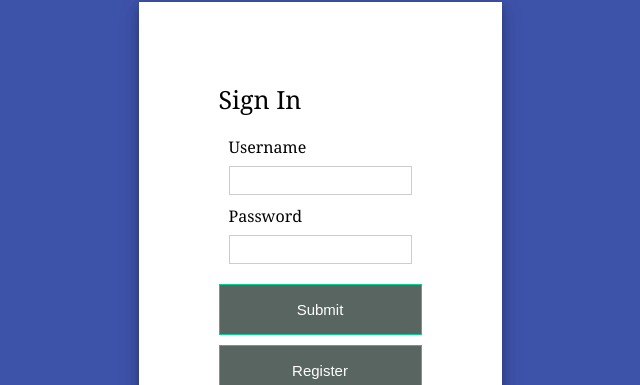
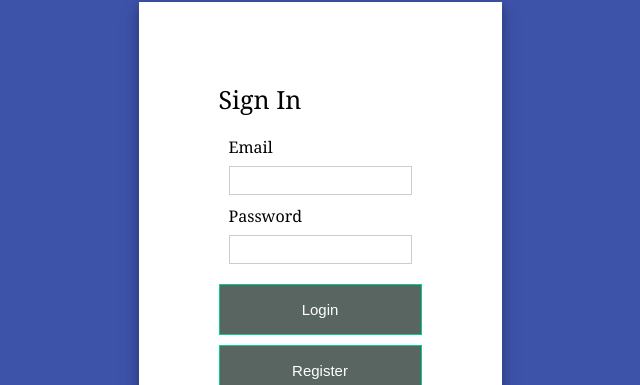
Before and after one commit to matheuscmg/Dama-Project, a React (Create React App) app: page / in a window 1280 px wide. Shown: the part 161-546 px from the top of the page, without its empty margins (320-960 px from the left). Built offline with nearby package versions, Linux system fonts and the light colour scheme.

Commit message:
Mores changes in App.js

```diff
--- a/src/App.js
+++ b/src/App.js
@@ -11,51 +11,54 @@ function App() {
   // User Login info
   const database = [
     {
-      username: "user1",
-      password: "pass1"
+      email: "joao@email.com",
+      password: "joao"
     },
     {
-      username: "user2",
-      password: "pass2"
+      email: "cesar@email.com",
+      password: "cesar"
     }
   ];
 
   const errors = {
-    uname: "invalid username",
-    pass: "invalid password"
+    email: "invalid email",
+    password:  "invalid password"
   };
 
   const handleSubmit = (event) => {
-    console.log('Tamo na área');
     //Prevent page reload
     event.preventDefault();
+    console.log(event)
+    // setErrorMessages({ name: "email", message: '' });
+    // setErrorMessages({ name: "password", message: '' });
 
-    var { uname, pass } = document.forms[0];
+    // console.log('Hello');
 
-    // Find user login info
-    const userData = database.find((user) => user.username === uname.value);
+    // var { email, password } = document.forms[0];
+    // // Find user login info
+    // const userData = database.find((elem) => elem.email === email.value);
+    // // Compare user info
+    // if (userData) {
+    //   if (userData.password !== password.value) {
+    //     // Invalid password
+    //     setErrorMessages({ name: "password", message: errors.password });
+    //   } else {
+    //     console.log('Estamos logados!!!')
 
-    // Compare user info
-    if (userData) {
-      if (userData.password !== pass.value) {
-        // Invalid password
-        setErrorMessages({ name: "pass", message: errors.pass });
-      } else {
-
-        api.post('/rota', {
-          email:'randerson',
-        }).then((response)=>{
-          console.log(response)
-        }).catch((error)=>{
-          console.log(error)
-        }
-        ) //DOCUMENTAÇÃO
-        setIsSubmitted(true);
-      }
-    } else {
-      // Username not found
-      setErrorMessages({ name: "uname", message: errors.uname });
-    }
+    //   //   api.post('/rota', {
+    //   //     email:'randerson',
+    //   //   }).then((response)=>{
+    //   //     console.log(response)
+    //   //   }).catch((error)=>{
+    //   //     console.log(error)
+    //   //   }
+    //   //   ) //DOCUMENTAÇÃO
+    //   //   setIsSubmitted(true);
+    //   }
+    // } else {
+    //   // Username not found
+    //   setErrorMessages({ name: "email", message: errors.email });
+    // }
   };
 
   // Generate JSX code for error message
@@ -69,18 +72,18 @@ function App() {
     <div className="form">
       <form onSubmit={handleSubmit}>
         <div className="input-container">
-          <label>Username </label>
-          <input type="text" name="uname" required />
-          {renderErrorMessage("uname")}
+          <label>Email </label>
+          <input type="text" name="email" required />
+          {renderErrorMessage("email")}
         </div>
         <div className="input-container">
           <label>Password </label>
-          <input type="password" name="pass" required />
-          {renderErrorMessage("pass")}
+          <input type="password" name="password" required />
+          {renderErrorMessage("password")}
         </div>
         <div className="button-container">
-          <input type="submit" value="Submit"  />
-          <input type="submit" value='Register'/>
+          <input name='login' type="submit" value="Login"  />
+          <input name='register' type="submit" value='Register'/>
         </div>
       </form>
     </div>
```
